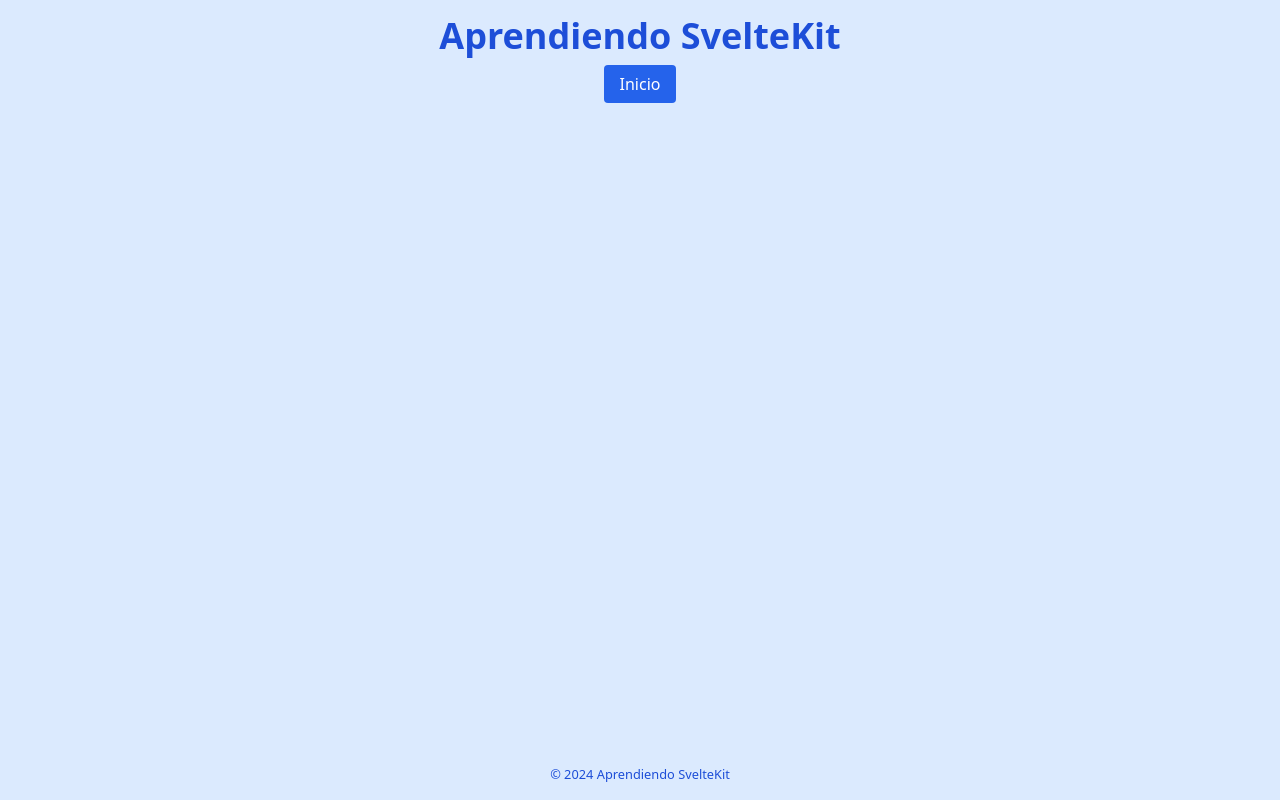
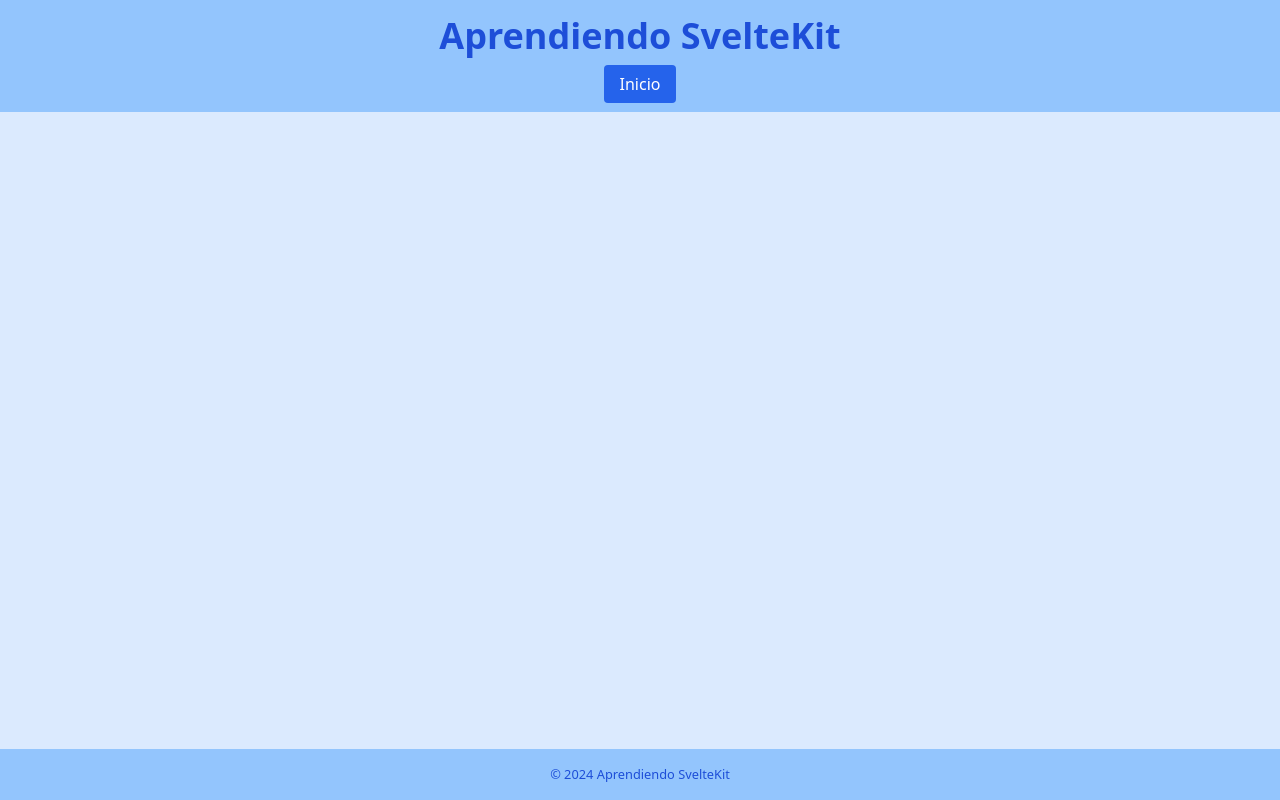
Before and after one commit to IvanGabrielYarupaitanRivera/playground, a SvelteKit app: page /basic-svelte in a window 1280 px wide. Built offline with nearby package versions, Linux system fonts and the light colour scheme.

Commit message:
cambia el color de fondo del encabezado y pie de página a azul más oscuro en +layout.svelte

```diff
--- a/src/routes/+layout.svelte
+++ b/src/routes/+layout.svelte
@@ -10,7 +10,7 @@
 </svelte:head>
 
 <div class="flex min-h-screen flex-col">
-	<header class="space-y-4 bg-blue-100 p-4">
+	<header class="space-y-4 bg-blue-300 p-4">
 		<h1 class="text-center text-4xl font-bold text-blue-700">Aprendiendo SvelteKit</h1>
 
 		<nav aria-label="Navegación principal">
@@ -30,7 +30,7 @@
 		{@render children()}
 	</main>
 
-	<footer class="bg-blue-100 p-4">
+	<footer class="bg-blue-300 p-4">
 		<small class="block text-center text-blue-700">
 			© {new Date().getFullYear()} Aprendiendo SvelteKit
 		</small>
```
